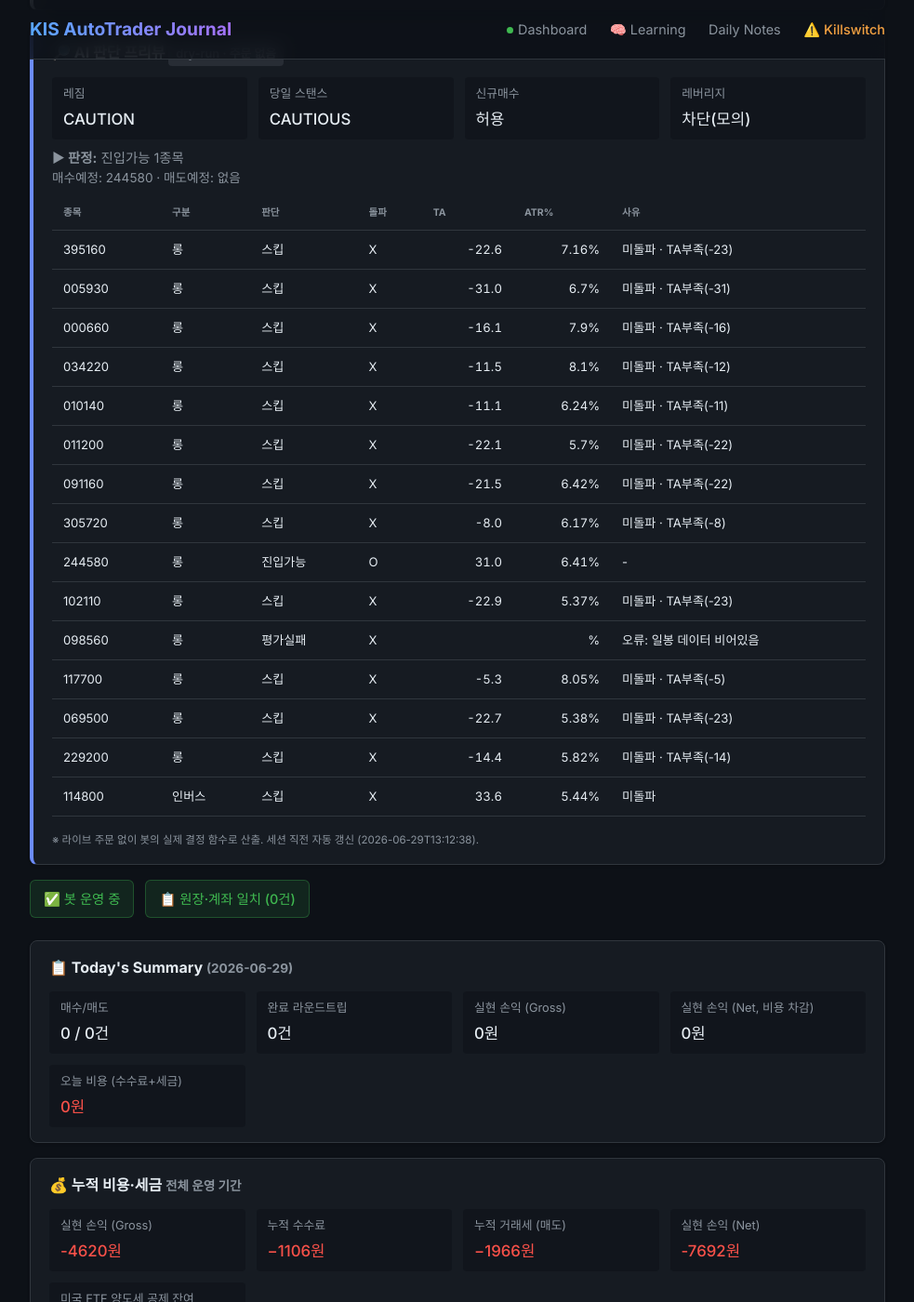
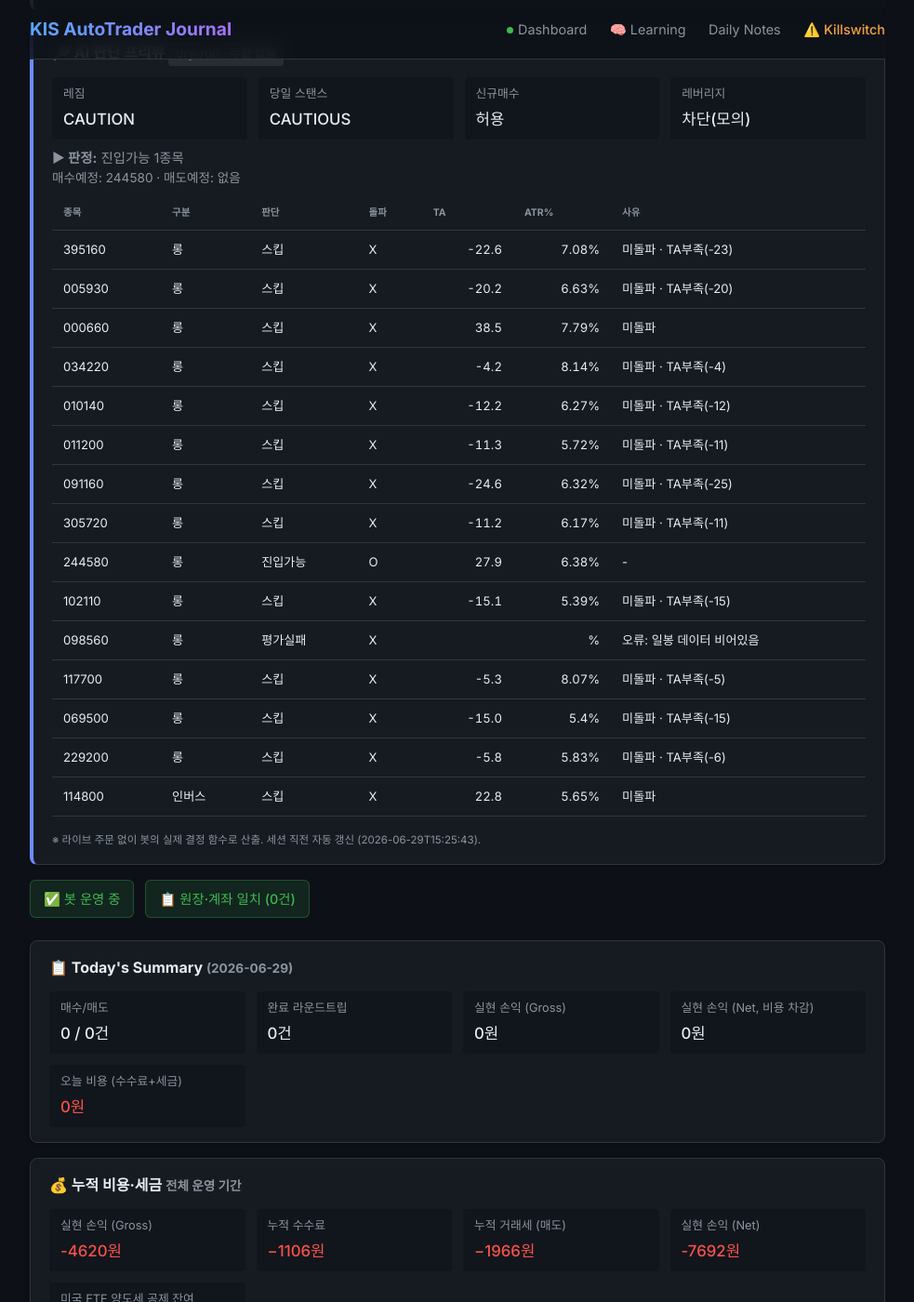
Before and after one commit to BudongJW/kis-trading-journal, a Jekyll site: the page built from index.html, in a window 1280 px wide and 1400 px high, scrolled down 809 px. Shown: the whole window at 93% size, without its empty margins (148-1131 px from the left). Built offline with Jekyll 4.4.1, drawn with Linux system fonts in a browser that asks for light colours; nearby versions of some CDN libraries.

Commit message:
auto: dry-run preview 06-29 06:26Z

```diff
--- a/_data/dry_run.json
+++ b/_data/dry_run.json
@@ -1,5 +1,5 @@
 {
-  "generated_at": "2026-06-29T13:12:38",
+  "generated_at": "2026-06-29T15:25:43",
   "mode": "DRY-RUN (읽기 전용, 주문 없음)",
   "market": {
     "regime": "CAUTION",
@@ -27,7 +27,7 @@
       "decision": "스킵",
       "breakout": false,
       "ta": -22.6,
-      "atr_pct": 7.16,
+      "atr_pct": 7.08,
       "fee_gate_ok": true,
       "why_skip": "미돌파 · TA부족(-23)"
     },
@@ -36,78 +36,78 @@
       "type": "롱",
       "decision": "스킵",
       "breakout": false,
-      "ta": -31.0,
-      "atr_pct": 6.7,
+      "ta": -20.2,
+      "atr_pct": 6.63,
       "fee_gate_ok": true,
-      "why_skip": "미돌파 · TA부족(-31)"
+      "why_skip": "미돌파 · TA부족(-20)"
     },
     {
       "symbol": "000660",
       "type": "롱",
       "decision": "스킵",
       "breakout": false,
-      "ta": -16.1,
-      "atr_pct": 7.9,
+      "ta": 38.5,
+      "atr_pct": 7.79,
       "fee_gate_ok": true,
-      "why_skip": "미돌파 · TA부족(-16)"
+      "why_skip": "미돌파"
     },
     {
       "symbol": "034220",
       "type": "롱",
       "decision": "스킵",
       "breakout": false,
-      "ta": -11.5,
-      "atr_pct": 8.1,
+      "ta": -4.2,
+      "atr_pct": 8.14,
       "fee_gate_ok": true,
-      "why_skip": "미돌파 · TA부족(-12)"
+      "why_skip": "미돌파 · TA부족(-4)"
     },
     {
       "symbol": "010140",
       "type": "롱",
       "decision": "스킵",
       "breakout": false,
-      "ta": -11.1,
-      "atr_pct": 6.24,
+      "ta": -12.2,
+      "atr_pct": 6.27,
       "fee_gate_ok": true,
-      "why_skip": "미돌파 · TA부족(-11)"
+      "why_skip": "미돌파 · TA부족(-12)"
     },
     {
       "symbol": "011200",
       "type": "롱",
       "decision": "스킵",
       "breakout": false,
-      "ta": -22.1,
-      "atr_pct": 5.7,
+      "ta": -11.3,
+      "atr_pct": 5.72,
       "fee_gate_ok": true,
-      "why_skip": "미돌파 · TA부족(-22)"
+      "why_skip": "미돌파 · TA부족(-11)"
     },
     {
       "symbol": "091160",
       "type": "롱",
       "decision": "스킵",
       "breakout": false,
-      "ta": -21.5,
-      "atr_pct": 6.42,
+      "ta": -24.6,
+      "atr_pct": 6.32,
       "fee_gate_ok": true,
-      "why_skip": "미돌파 · TA부족(-22)"
+      "why_skip": "미돌파 · TA부족(-25)"
     },
     {
       "symbol": "305720",
       "type": "롱",
       "decision": "스킵",
       "breakout": false,
-      "ta": -8.0,
+      "ta": -11.2,
       "atr_pct": 6.17,
       "fee_gate_ok": true,
-      "why_skip": "미돌파 · TA부족(-8)"
+      "why_skip": "미돌파 · TA부족(-11)"
     },
     {
       "symbol": "244580",
       "type": "롱",
       "decision": "진입가능",
       "breakout": true,
-      "ta": 31.0,
-      "atr_pct": 6.41,
+      "ta": 27.9,
+      "atr_pct": 6.38,
       "fee_gate_ok": true,
       "why_skip": "-"
     },
@@ -116,10 +116,10 @@
       "type": "롱",
       "decision": "스킵",
       "breakout": false,
-      "ta": -22.9,
-      "atr_pct": 5.37,
+      "ta": -15.1,
+      "atr_pct": 5.39,
       "fee_gate_ok": true,
-      "why_skip": "미돌파 · TA부족(-23)"
+      "why_skip": "미돌파 · TA부족(-15)"
     },
     {
       "symbol": "098560",
@@ -133,7 +133,7 @@
       "decision": "스킵",
       "breakout": false,
       "ta": -5.3,
-      "atr_pct": 8.05,
+      "atr_pct": 8.07,
       "fee_gate_ok": true,
       "why_skip": "미돌파 · TA부족(-5)"
     },
@@ -142,35 +142,35 @@
       "type": "롱",
       "decision": "스킵",
       "breakout": false,
-      "ta": -22.7,
-      "atr_pct": 5.38,
+      "ta": -15.0,
+      "atr_pct": 5.4,
       "fee_gate_ok": true,
-      "why_skip": "미돌파 · TA부족(-23)"
+      "why_skip": "미돌파 · TA부족(-15)"
     },
     {
       "symbol": "229200",
       "type": "롱",
       "decision": "스킵",
       "breakout": false,
-      "ta": -14.4,
-      "atr_pct": 5.82,
+      "ta": -5.8,
+      "atr_pct": 5.83,
       "fee_gate_ok": true,
-      "why_skip": "미돌파 · TA부족(-14)"
+      "why_skip": "미돌파 · TA부족(-6)"
     },
     {
       "symbol": "114800",
       "type": "인버스",
       "decision": "스킵",
       "breakout": false,
-      "ta": 33.6,
-      "atr_pct": 5.44,
+      "ta": 22.8,
+      "atr_pct": 5.65,
       "fee_gate_ok": true,
       "why_skip": "미돌파"
     }
   ],
   "gap_recovery": {
     "enabled_live": true,
-    "now_kst": "13:13",
+    "now_kst": "15:26",
     "window": "09:00~09:20",
     "candidates": [
       {
@@ -178,7 +178,7 @@
         "name": "KODEX 미국나스닥100TR",
         "decision": "스킵",
         "gap_open_pct": -0.57,
-        "intraday_pct": -2.53,
+        "intraday_pct": -1.03,
         "in_window": false,
         "reason": "촉발 없음(오버나이트=normal≠aggressive_buy)"
       },
@@ -187,7 +187,7 @@
         "name": "삼성전자",
         "decision": "스킵",
         "gap_open_pct": -2.5,
-        "intraday_pct": -2.87,
+        "intraday_pct": -1.51,
         "in_window": false,
         "reason": "촉발 없음(오버나이트=normal≠aggressive_buy)"
       },
@@ -196,7 +196,7 @@
         "name": "SK하이닉스",
         "decision": "스킵",
         "gap_open_pct": -1.38,
-        "intraday_pct": -2.58,
+        "intraday_pct": 0.04,
         "in_window": false,
         "reason": "촉발 없음(오버나이트=normal≠aggressive_buy)"
       },
@@ -205,7 +205,7 @@
         "name": "LG디스플레이",
         "decision": "스킵",
         "gap_open_pct": 0.26,
-        "intraday_pct": 4.74,
+        "intraday_pct": 5.35,
         "in_window": false,
         "reason": "촉발 없음(오버나이트=normal≠aggressive_buy)"
       },
@@ -214,7 +214,7 @@
         "name": "삼성중공업",
         "decision": "스킵",
         "gap_open_pct": 0.0,
-        "intraday_pct": 4.13,
+        "intraday_pct": 5.65,
         "in_window": false,
         "reason": "촉발 없음(오버나이트=normal≠aggressive_buy)"
       },
@@ -223,7 +223,7 @@
         "name": "HMM",
         "decision": "스킵",
         "gap_open_pct": 0.05,
-        "intraday_pct": 3.55,
+        "intraday_pct": 5.19,
         "in_window": false,
         "reason": "촉발 없음(오버나이트=normal≠aggressive_buy)"
       },
@@ -232,7 +232,7 @@
         "name": "KODEX 반도체",
         "decision": "스킵",
         "gap_open_pct": -0.69,
-        "intraday_pct": -2.47,
+        "intraday_pct": -0.71,
         "in_window": false,
         "reason": "촉발 없음(오버나이트=normal≠aggressive_buy)"
       },
@@ -241,7 +241,7 @@
         "name": "KODEX 2차전지",
         "decision": "스킵",
         "gap_open_pct": 1.25,
-        "intraday_pct": 12.11,
+        "intraday_pct": 13.17,
         "in_window": false,
         "reason": "촉발 없음(오버나이트=normal≠aggressive_buy)"
       },
@@ -250,7 +250,7 @@
         "name": "KODEX 바이오",
         "decision": "스킵",
         "gap_open_pct": 2.66,
-        "intraday_pct": 8.72,
+        "intraday_pct": 9.9,
         "in_window": false,
         "reason": "촉발 없음(오버나이트=normal≠aggressive_buy)"
       },
@@ -259,7 +259,7 @@
         "name": "KODEX 금융",
         "decision": "스킵",
         "gap_open_pct": -0.87,
-        "intraday_pct": -1.47,
+        "intraday_pct": 0.32,
         "in_window": false,
         "reason": "촉발 없음(오버나이트=normal≠aggressive_buy)"
       },
@@ -277,7 +277,7 @@
         "name": "KODEX 철강",
         "decision": "스킵",
         "gap_open_pct": 1.44,
-        "intraday_pct": 10.76,
+        "intraday_pct": 10.43,
         "in_window": false,
         "reason": "촉발 없음(오버나이트=normal≠aggressive_buy)"
       },
@@ -286,7 +286,7 @@
         "name": "KODEX KOSPI200",
         "decision": "스킵",
         "gap_open_pct": -0.64,
-        "intraday_pct": -1.56,
+        "intraday_pct": 0.25,
         "in_window": false,
         "reason": "촉발 없음(오버나이트=normal≠aggressive_buy)"
       },
@@ -295,7 +295,7 @@
         "name": "KODEX KOSDAQ150",
         "decision": "스킵",
         "gap_open_pct": 1.87,
-        "intraday_pct": 6.53,
+        "intraday_pct": 7.2,
         "in_window": false,
         "reason": "촉발 없음(오버나이트=normal≠aggressive_buy)"
       }
```
